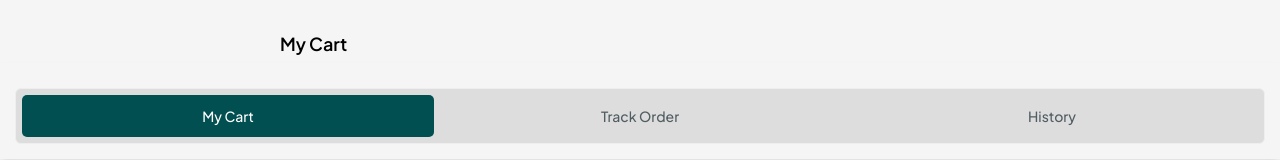
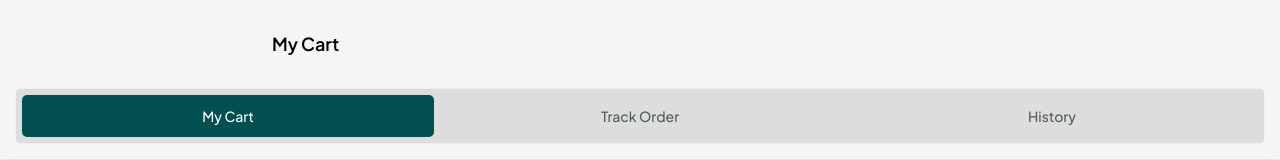
Before and after one commit to ay30bg/droppa, a React (Create React App) app: page /orders in a window 1280 px wide. Shown: the top 160 px of the page. Built offline with nearby package versions, Linux system fonts and the light colour scheme.

Commit message:
Update header.css

```diff
--- a/src/styles/header.css
+++ b/src/styles/header.css
@@ -10,14 +10,16 @@
   z-index: 1000;
 }
 
-/* ================= ORDERS HEADER VARIANT ================= */
-
 /* ================= ORDERS HEADER WITH TABS ================= */
 
 .droppa-header--with-tabs {
   flex-direction: column;
   align-items: flex-start;
   padding-bottom: 0;
+}
+
+.droppa-header--orders .orders-title {
+  margin-left: -8px;
 }
 
 .orders-title {
```
